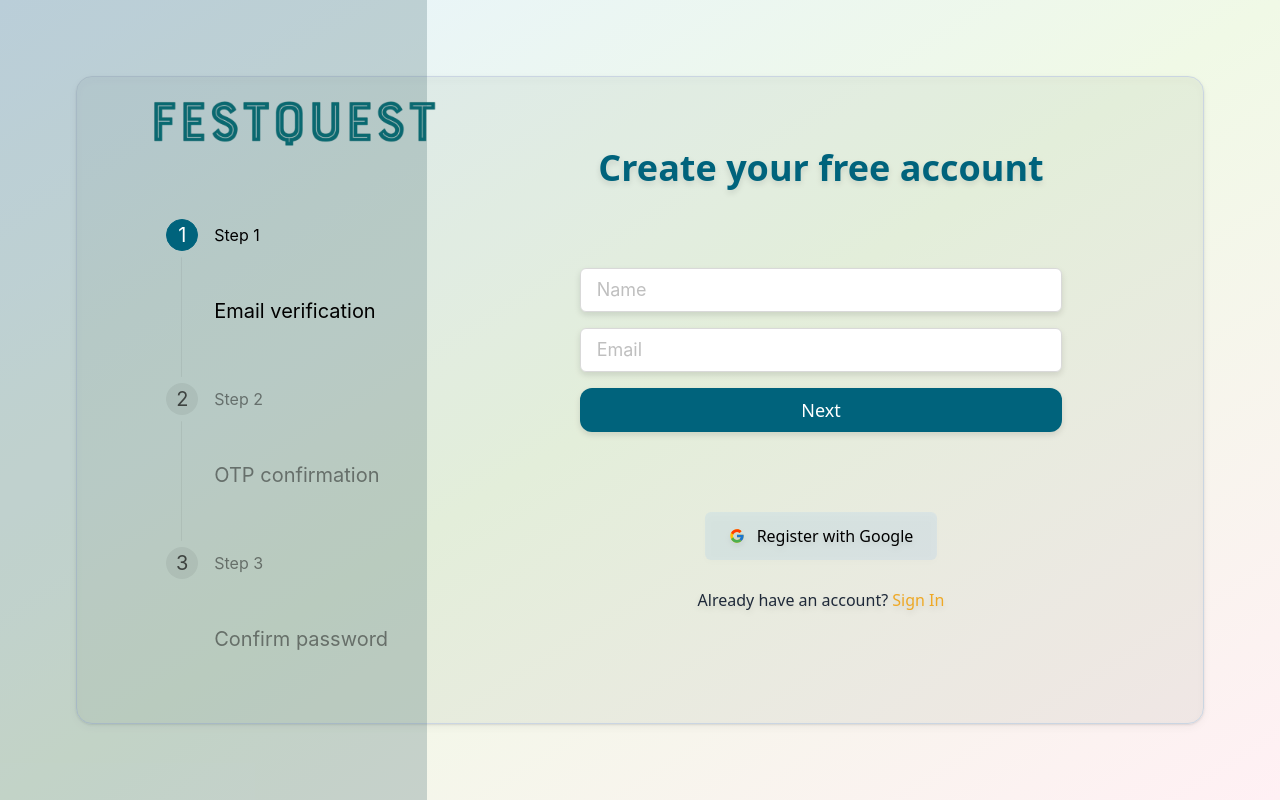
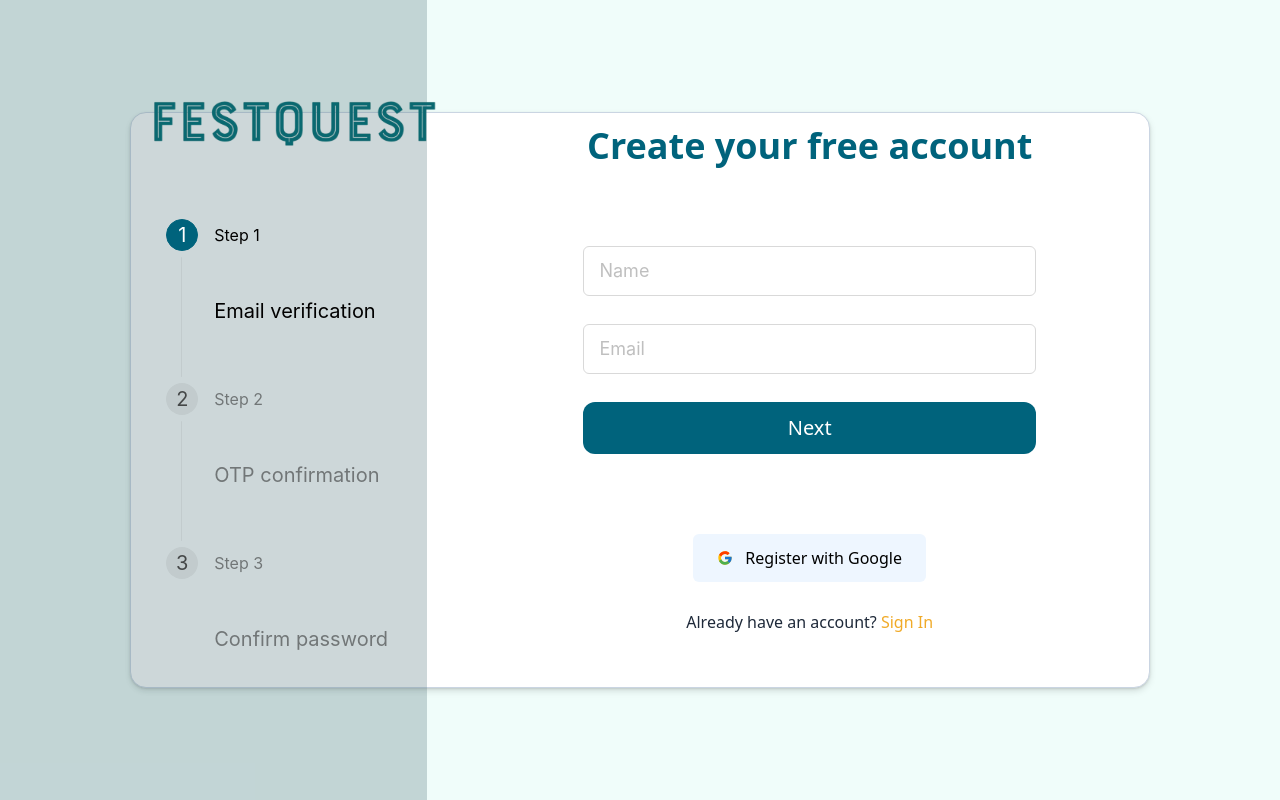
Before and after one commit to Prince-kushwaha-2004/FestQuest, a React (Vite) app: page /register in a window 1280 px wide. Built offline with nearby package versions, Linux system fonts and the light colour scheme.

Commit message:
event register page

```diff
--- a/src/pages/Register.jsx
+++ b/src/pages/Register.jsx
@@ -35,7 +35,7 @@
     console.log("onInput:", value);
   };
 
-  useEffect(() => { }, []);
+  useEffect(() => {}, []);
   const description = "This is a description.";
   const sharedProps = {
     onChange,
@@ -59,7 +59,7 @@
 
   return (
     <>
-      <div className="w-full justify-center h-screen flex items-center   bg-gradient-to-br from-[#e6f3ff] via-[#f0f9e6] to-[#fff0f4] md:p-10  ">
+      <div className="w-full justify-center h-screen flex items-center bg-teal-50 md:p-10">
         <ConfigProvider
           theme={{
             components: {
@@ -67,9 +67,9 @@
                 colorPrimary: "#1677ff",
                 inputFontSizeLG: 24,
                 size: "middle",
-                paddingBlock: 7,
+                paddingBlock: 10,
                 inputFontSize: 18,
-                paddingInline: 16,
+                paddingInline: 15,
                 activeBorderColor: "#00637C",
                 hoverBorderColor: "#FFBF61",
               },
@@ -93,8 +93,8 @@
             },
           }}
         >
-          <div className="absolute  flex-col lg:flex hidden justify-center inset-y-0 left-0 backdrop-invert backdrop-opacity-10  items-end z-10 bg-themeColor/10 h-full w-1/3  ">
-            <div className=" w-2/3  ">
+          <div className="absolute flex-col lg:flex hidden justify-center inset-y-0 left-0 backdrop-invert backdrop-opacity-10 items-end z-10 bg-themeColor/10 h-full w-1/3  ">
+            <div className=" w-2/3">
               <StepwiseProcess
                 current={current}
                 itemsArray={processStep}
@@ -102,17 +102,17 @@
               />
             </div>
           </div>
-          <div className="drop-shadow-md static z-0 rounded-2xl self-center   bg-[#2847270e] shadow border border-slate-300   p-5 h-[90%] w-[94%] flex justify-end  ">
-            <div className="flex flex-col justify-center items-center gap-20  lg:w-2/3 w-full">
-              <div className="flex lg:hidden  w-2/3">
+          <div className="drop-shadow-md static z-0 rounded-2xl self-center bg-white shadow border border-slate-300 h-[80%] w-[85%] flex justify-end">
+            <div className="flex flex-col justify-center items-center gap-20 lg:w-2/3 w-full">
+              <div className="flex lg:hidden w-2/3">
                 <img src={logo} alt="" />
               </div>
 
-              <div className="flex justify-center  sm:text-4xl text-3xl font-semibold  text-themeColor ">
+              <div className="flex justify-center sm:text-4xl text-3xl font-semibold text-themeColor">
                 Create your free account
               </div>
 
-              <div className="flex md:w-2/3 w-full  gap-4  flex-col items-center  justify-center  ">
+              <div className="flex md:w-2/3 w-full gap-7 flex-col items-center justify-center">
                 {current == 0 ? (
                   <>
                     <Input
@@ -131,7 +131,7 @@
                       onClick={(e) => {
                         setCurrent(1);
                       }}
-                      className="w-full bg-primary text-lg text-white py-2 rounded-xl hover:bg-primary2"
+                      className="w-full bg-primary text-xl text-white py-3 rounded-xl hover:bg-primary2"
                     >
                       Next
                     </button>
--- /dev/null
+++ b/src/pages/User/EventRegister.jsx
@@ -0,0 +1,7 @@
+import React from "react";
+
+const EventRegister = () => {
+  return <div>EventRegister</div>;
+};
+
+export default EventRegister;
--- a/src/pages/organisation/OrganisationRegister.jsx
+++ b/src/pages/organisation/OrganisationRegister.jsx
@@ -37,8 +37,7 @@
     console.log("onInput:", value);
   };
 
-    useEffect(() => { }, []);
-    const description = "This is a description.";
+  useEffect(() => {}, []);
   const sharedProps = {
     onChange,
     onInput,
@@ -46,7 +45,7 @@
 
   const items = [
     {
-            title: "Email verification",
+      title: "Step 1",
       description: "Email verification",
     },
     {
@@ -65,7 +64,6 @@
 
   return (
     <>
-
       <div className="w-full justify-center h-screen flex items-center   bg-gradient-to-br from-[#e6f3ff] via-[#f0f9e6] to-[#fff0f4] md:p-10  ">
         <ConfigProvider
           theme={{
@@ -83,49 +81,43 @@
               Button: {
                 paddingInline: 29,
                 paddingBlock: 36,
-                                defaultBg: '#00637C'
-
+                defaultBg: "#00637C",
               },
               Steps: {
-                                colorPrimary: '#00637C',
+                colorPrimary: "#00637C",
                 colorText: "#000",
                 colorTextDisabled: "#FFBF00",
                 colorTextQuaternary: "#FFBF00",
                 fontSize: 20,
-                                lineHeight: 3.8
+                lineHeight: 3.8,
               },
               Select: {
                 activeBorderColor: "#00637C",
                 hoverBorderColor: "#FFBF61",
-
-                            }
+              },
             },
           }}
         >
           <div className="absolute  flex-col lg:flex hidden justify-center inset-y-0 left-0 backdrop-invert backdrop-opacity-10  items-end z-10 bg-themeColor/10 h-full w-1/3  ">
-
             <div className=" w-2/3  ">
-
-                            <StepwiseProcess logo={logo} itemsArray={items} current={current} />
-
-
+              <StepwiseProcess
+                logo={logo}
+                itemsArray={items}
+                current={current}
+              />
             </div>
           </div>
           <div className="drop-shadow-md static z-0 rounded-2xl self-center   bg-[#2847270e] shadow border border-slate-300   p-5 h-[90%] w-[94%] flex justify-end  ">
-
-
-
             <div className="flex flex-col justify-center items-center gap-20  lg:w-2/3 w-full">
-                            <div className="flex lg:hidden  w-2/3">
+              <div className="flex lg:hidden w-2/3">
                 <img src={logo} alt="" />
               </div>
-
 
               <div className="flex justify-center  sm:text-4xl text-3xl font-bold text-themeColor ">
                 Create your free account
               </div>
 
-                            <div className="flex md:w-2/3 w-full  gap-4  flex-col items-center  justify-center  ">
+              <div className="flex md:w-2/3 w-full gap-4 flex-col items-center justify-center  ">
                 {current == 0 ? (
                   <>
                     <Input
@@ -255,7 +247,7 @@
                           label: "Organisation",
                         },
                         {
-                                                    value: "other",
+                          value: "Other",
                           label: "Other",
                         },
                       ]}
@@ -273,8 +265,8 @@
                 )}
               </div>
 
-                            <div className="flex gap-4 flex-col  justify-center items-center px-8 mb-10   w-full">
-                                <button className="px-6 py-3 rounded-md bg-blue-400/10 " >
+              <div className="flex gap-4 flex-col  justify-center items-center px-8 mb-10 w-full">
+                <button className="px-6 py-3 rounded-md bg-blue-400/10 ">
                   <div className="flex gap-3 items-center ">
                     <FcGoogle />
                     <span>Register with Google</span>
@@ -289,15 +281,11 @@
                     </span>{" "}
                   </p>
                 </div>
-
               </div>
             </div>
-
           </div>
-
-                </ConfigProvider >
-            </div >
-
+        </ConfigProvider>
+      </div>
     </>
   );
 };
--- a/src/router/routing.jsx
+++ b/src/router/routing.jsx
@@ -4,6 +4,7 @@
 import Login from "../pages/Login";
 import OrganisationRegister from "../pages/organisation/OrganisationRegister";
 import Register from "../pages/Register";
+import EventRegister from "../pages/User/EventRegister";
 import EventPreview from "../pages/User/EventPreview";
 import Feed from "../pages/User/Feed";
 import Root from "../Root";
@@ -15,7 +16,8 @@
         <Route index element={<Landing />} />
         <Route path="login" element={<Login />} />
         <Route path="register" element={<Register />} />
-        <Route path="orgregister" element={<OrganisationRegister />} />
+        <Route path="orgRegister" element={<OrganisationRegister />} />
+        <Route path="eventRegister" element={<EventRegister />} />
         <Route path="Dashboard" element={<Dashboard />}>
           <Route
             index
```
Lines whose indentation alone changed are shown as unchanged.
